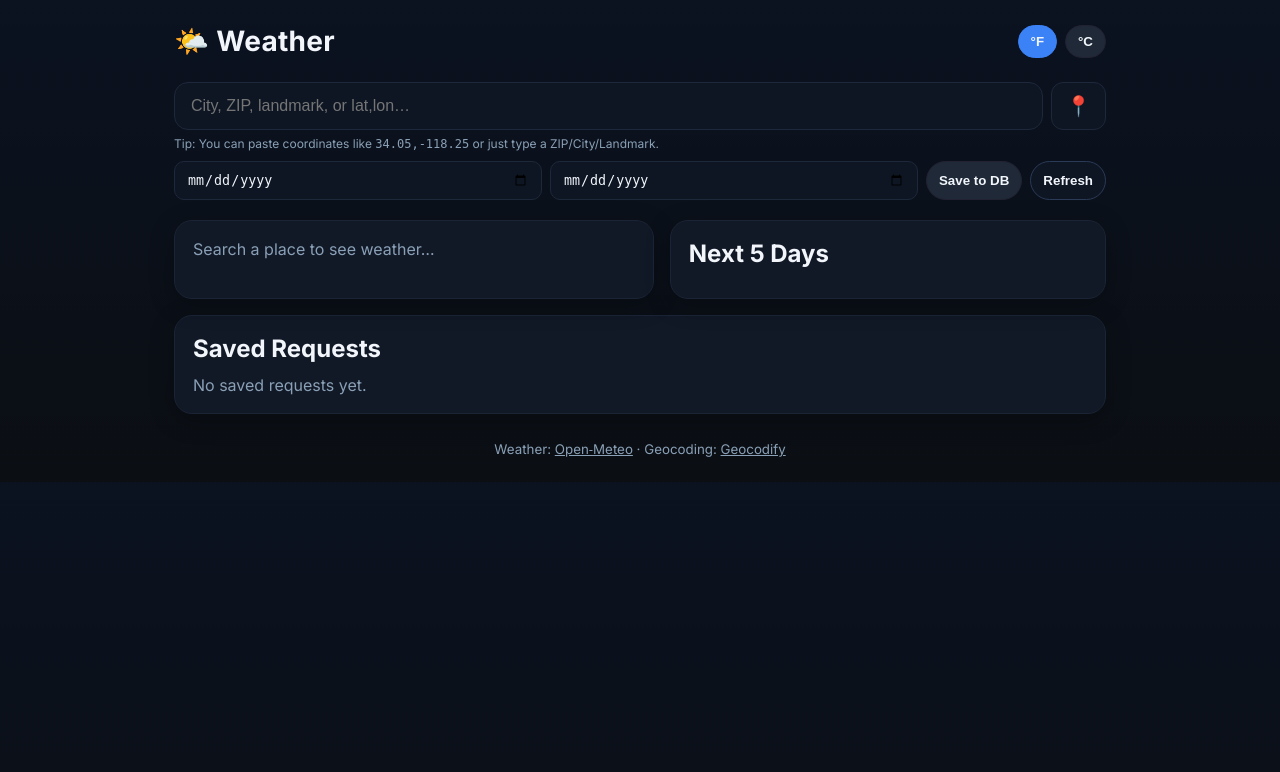
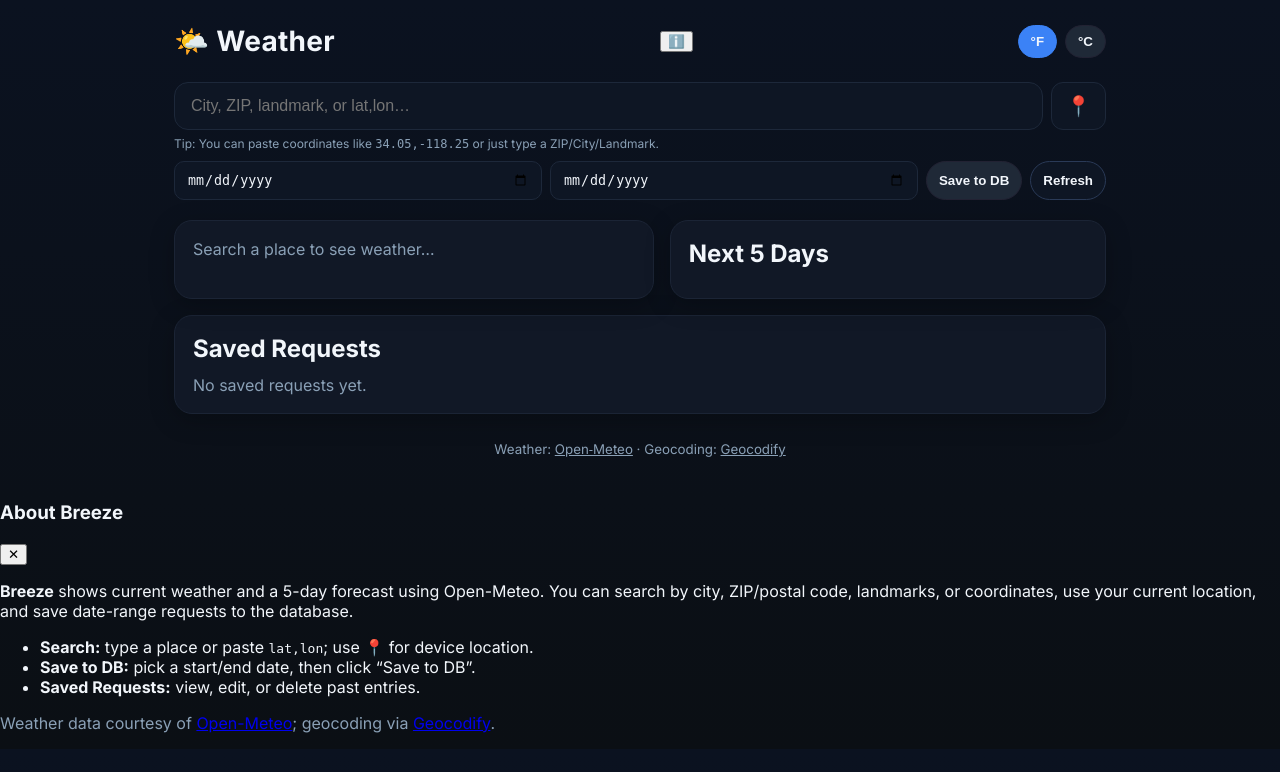
Before and after one commit to alexttran/WeatherApp, a Flask app: page / in a window 1280 px wide. Shown: the top 772 px of the page. Run offline with Flask 3, Linux system fonts and the light colour scheme; data that the repository does not hold is empty; some libraries are stand-ins or nearby versions.

Commit message:
Added html for info button

```diff
--- a/templates/index.html
+++ b/templates/index.html
@@ -15,6 +15,13 @@
   <div class="app">
     <header class="header">
       <h1>🌤️ Weather</h1>
+      <button id="infoBtn"
+        class="icon-btn"
+        aria-haspopup="dialog"
+        aria-controls="infoOverlay"
+        aria-expanded="false"
+        aria-label="About this app">ℹ️
+      </button>
       <div class="unit-toggle" role="group" aria-label="Units">
         <button id="btnF" class="pill active" data-unit="fahrenheit">°F</button>
         <button id="btnC" class="pill" data-unit="celsius">°C</button>
@@ -64,5 +71,22 @@
   </div>
 
   <script src="{{ url_for('static', filename='app.js') }}"></script>
+  <div id="infoOverlay" class="overlay" aria-hidden="true">
+    <div class="modal" role="dialog" aria-modal="true" aria-labelledby="infoTitle">
+      <header class="modal-head">
+        <h3 id="infoTitle" class="modal-title">About Breeze</h3>
+        <button id="infoClose" class="icon-btn" aria-label="Close">✕</button>
+      </header>
+      <div class="modal-body">
+        <p><strong>Breeze</strong> shows current weather and a 5-day forecast using Open-Meteo. You can search by city, ZIP/postal code, landmarks, or coordinates, use your current location, and save date-range requests to the database.</p>
+        <ul>
+          <li><b>Search:</b> type a place or paste <code>lat,lon</code>; use 📍 for device location.</li>
+          <li><b>Save to DB:</b> pick a start/end date, then click “Save to DB”.</li>
+          <li><b>Saved Requests:</b> view, edit, or delete past entries.</li>
+        </ul>
+        <p style="color:#8aa0b6">Weather data courtesy of <a href="https://open-meteo.com/" target="_blank" rel="noreferrer">Open-Meteo</a>; geocoding via <a href="https://geocodify.com/" target="_blank" rel="noreferrer">Geocodify</a>.</p>
+      </div>
+    </div>
+  </div>
 </body>
 </html>
```
